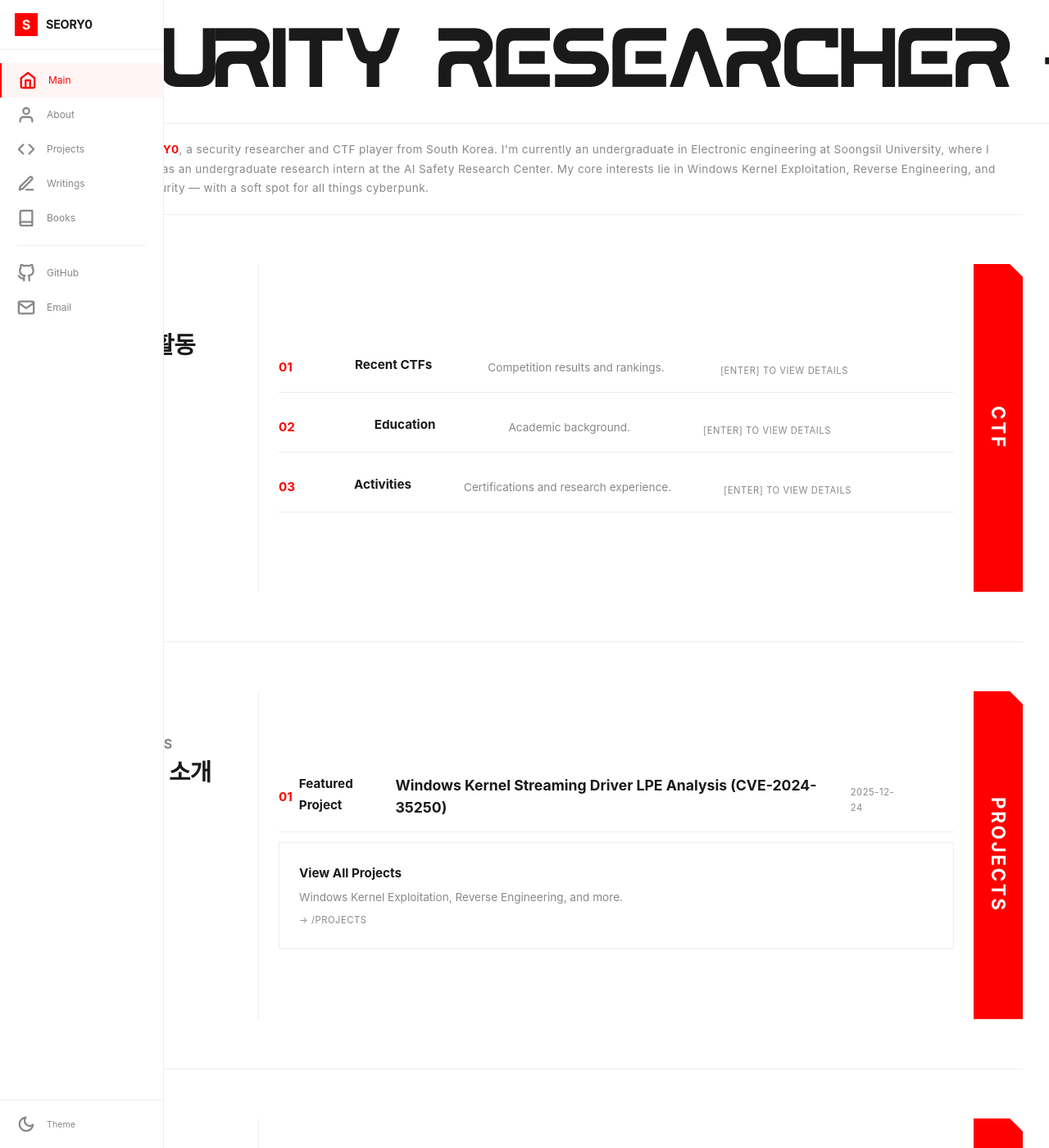
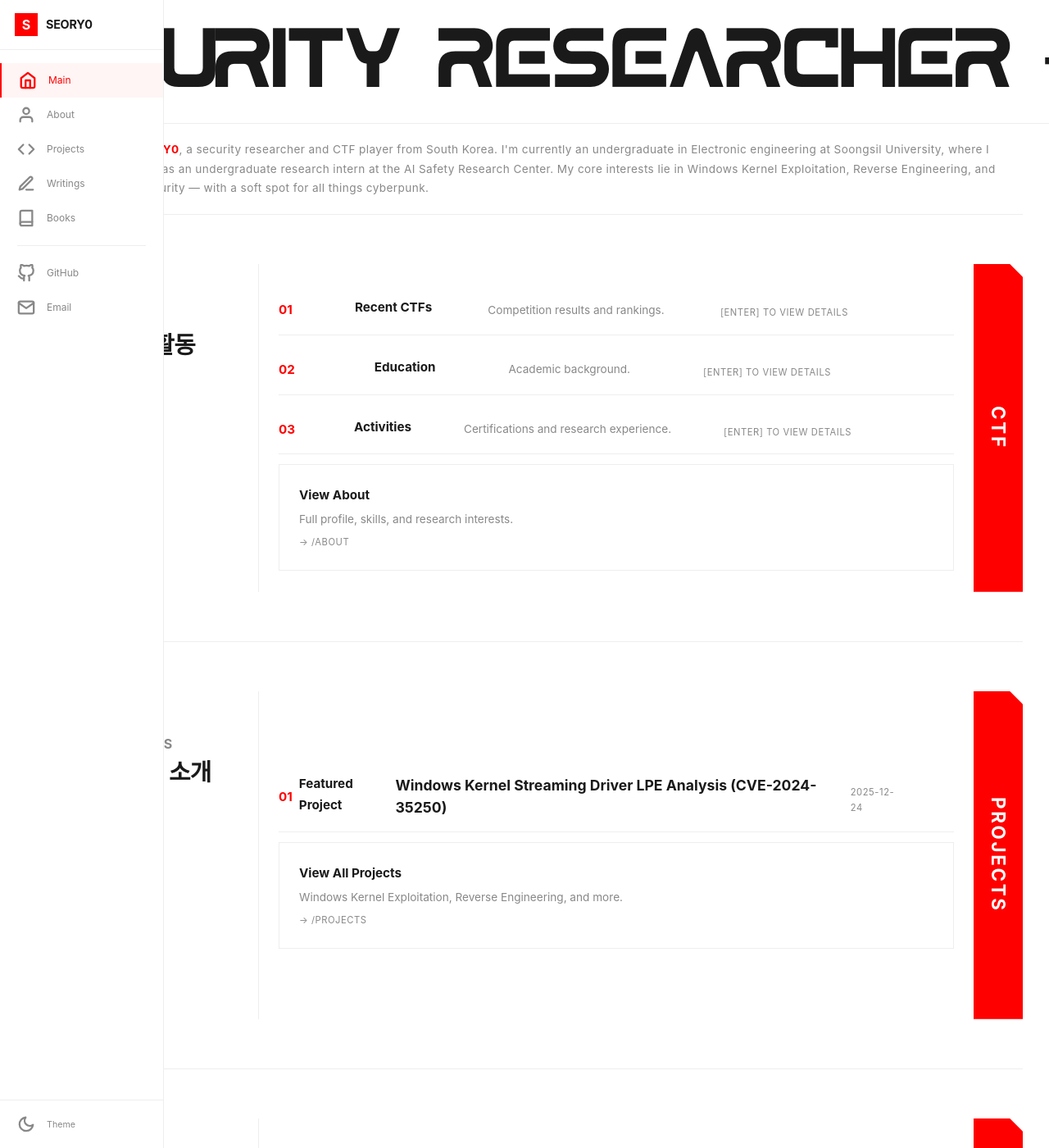
Before and after one commit to SEORY0/SEORY0.github.io, a Jekyll site: the page built from index.html, in a window 1280 px wide and 1400 px high. Shown: the whole window at 82% size. Built offline with Jekyll 4.4.1, drawn with Linux system fonts in a browser that asks for light colours; some web fonts are replaced.

Commit message:
fix: 홈페이지 카드 정렬 개선 및 About 링크 블록 추가
- ef-showcase 카드 간격을 gap으로 통일하여 정렬 개선
- 대회 및 활동 섹션에 View About 링크 블록 추가

Co-Authored-By: Claude Opus 4.6 (1M context) <noreply@anthropic.com>

```diff
--- a/_layouts/home.html
+++ b/_layouts/home.html
@@ -58,6 +58,11 @@ layout: compress
             <h3>Activities</h3>
             <p>Certifications and research experience.</p>
             <div class="ef-card-meta">[ENTER] to view details</div>
+          </div>
+          <div class="ef-showcase-card" onclick="window.location.href='{{ '/about/' | relative_url }}'" tabindex="0" role="link" onkeydown="if(event.key==='Enter')window.location.href='{{ '/about/' | relative_url }}'">
+            <h3>View About</h3>
+            <p>Full profile, skills, and research interests.</p>
+            <div class="ef-card-meta">&#8594; /about</div>
           </div>
         </div>
         <div class="ef-section-bar">
--- a/_sass/_home.scss
+++ b/_sass/_home.scss
@@ -115,6 +115,7 @@
   display: flex;
   flex-direction: column;
   justify-content: center;
+  gap: 12px;
 }
 
 .ef-showcase-card {
@@ -122,14 +123,12 @@
   padding: 24px;
   cursor: pointer;
   transition: border-color 0.2s, background-color 0.2s;
-  margin-bottom: 12px;
 
   &:hover {
     border-color: var(--accent);
     background-color: var(--bg-hover);
   }
 
-  &:last-child { margin-bottom: 0; }
 
   h3 {
     font-family: var(--font-body);
```
